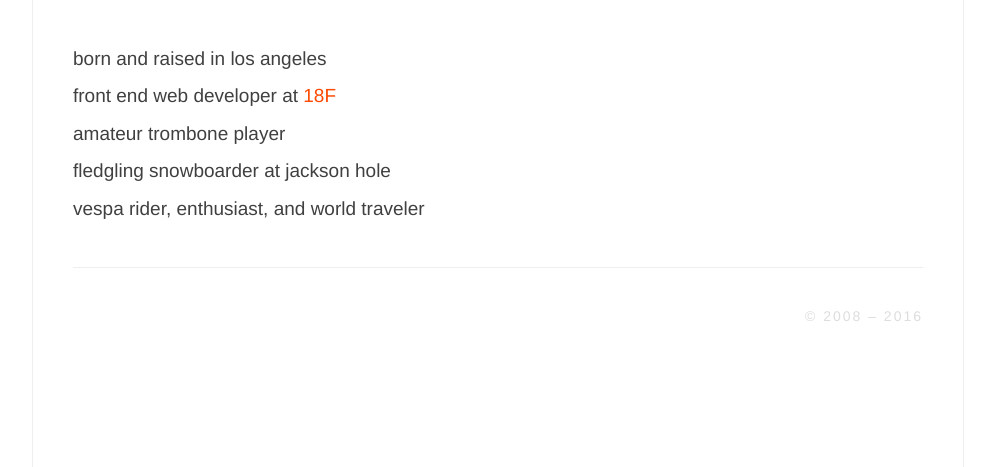
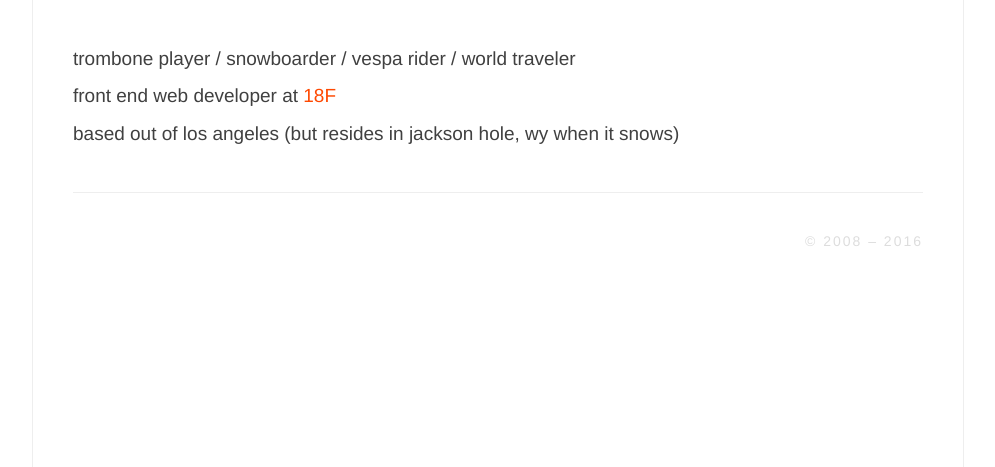
Before and after one commit to xtine/xtine.net, a Flask app: page / in a window 1280 px wide. Shown: the part 181-648 px from the top of the page, without its empty margins (142-1137 px from the left). Run offline with Flask 2, Linux system fonts and the light colour scheme.

Commit message:
constant front copy tweaks, yeah

```diff
--- a/templates/index.html
+++ b/templates/index.html
@@ -5,11 +5,9 @@
   <section class="home">
 
     <ul>
-        <li>born and raised in los angeles</li>
+        <li>trombone player / snowboarder / vespa rider / world traveler</li>
         <li>front end web developer at <a href="http://18f.gsa.gov">18F</a></li>
-        <li>amateur trombone player</li>
-        <li>fledgling snowboarder at jackson hole</li>
-        <li>vespa rider, enthusiast, and world traveler</li>
+        <li>based out of los angeles (but resides in jackson hole, wy when it snows)</li>
     </ul>
 
   </section>
```
